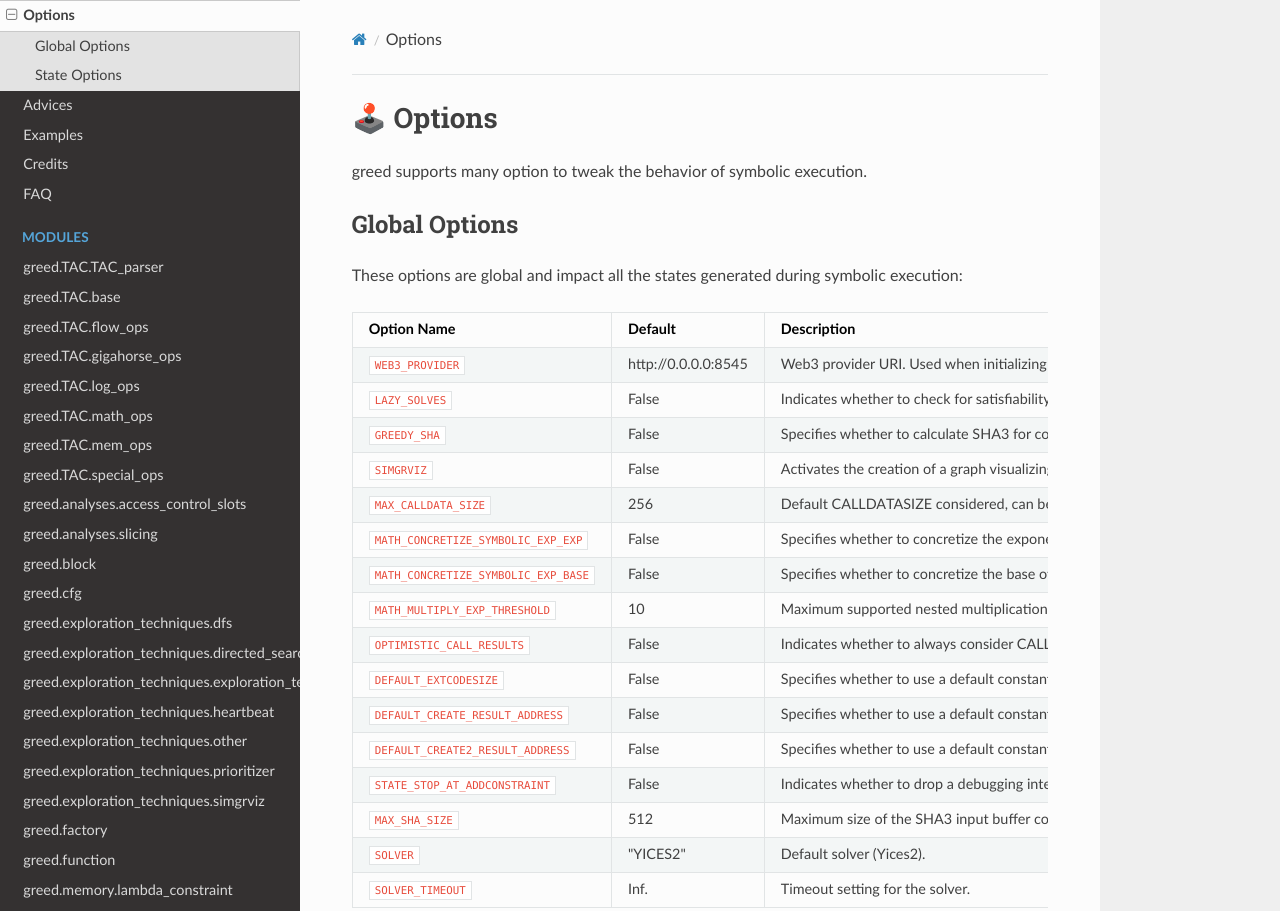
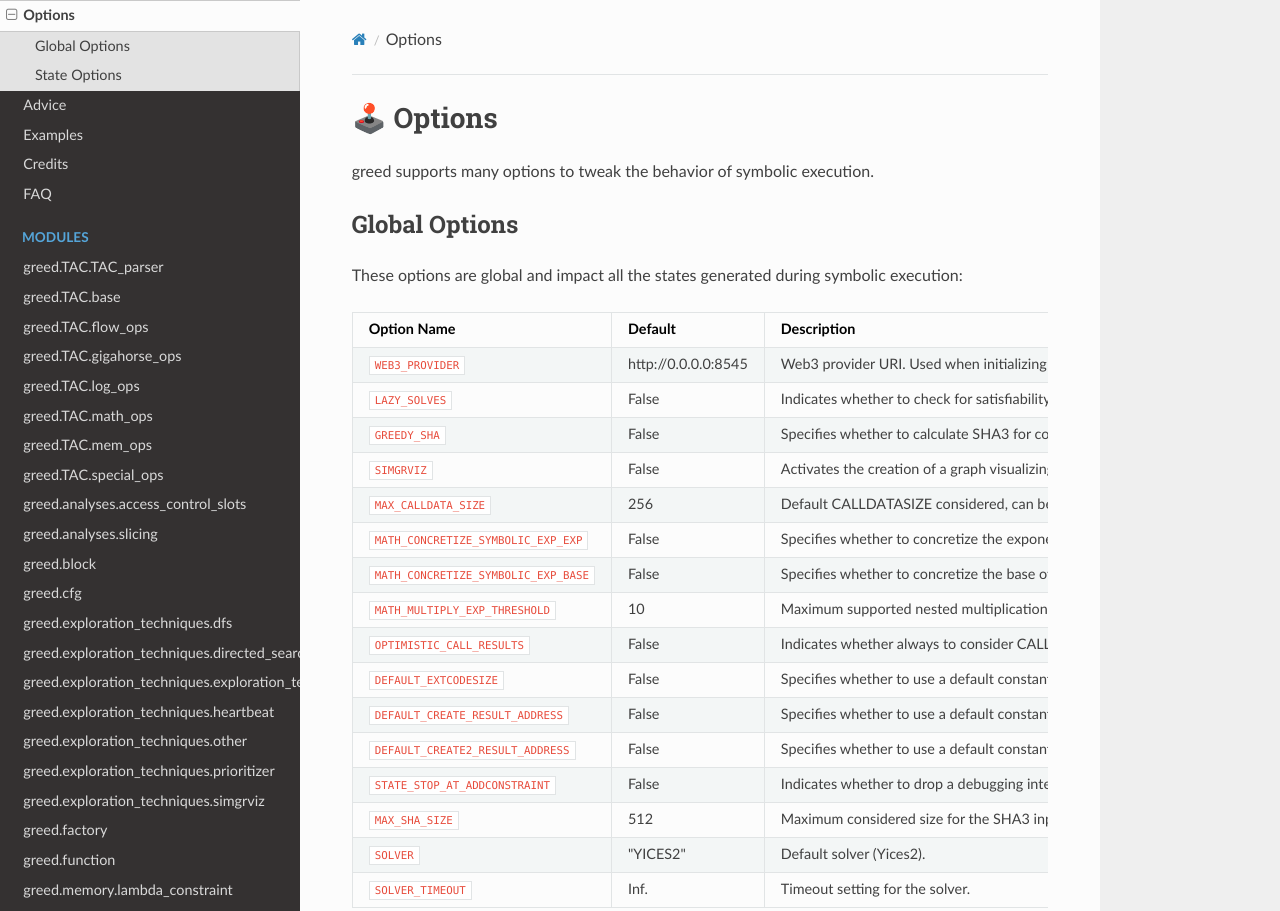
Before and after one commit to ucsb-seclab/greed, an MkDocs documentation site: the page built from docs/docs/options.md, in a window 1280 px wide and 1260 px high. Shown: the top 911 px of the window. Built offline with MkDocs 1.6.1, drawn with Linux system fonts in a browser that asks for light colours; nearby versions of some CDN libraries.

Commit message:
options and advice

```diff
--- a/docs/docs/options.md
+++ b/docs/docs/options.md
@@ -1,7 +1,7 @@
 
 # 🕹️ Options
 
-greed supports many option to tweak the behavior of symbolic execution.
+greed supports many options to tweak the behavior of symbolic execution.
 
 
 ## Global Options
@@ -13,17 +13,17 @@ These options are global and impact all the states generated during symbolic exe
 | `WEB3_PROVIDER` | http://0.0.0.0:8545  | Web3 provider URI. Used when initializing the partial concrete storage.                                              |
 | `LAZY_SOLVES` | False | Indicates whether to check for satisfiability at every fork, affecting exploration speed and state pruning. |
 | `GREEDY_SHA` | False | Specifies whether to calculate SHA3 for concrete or single-solution buffers, potentially impacting exploration speed.|
-| `SIMGRVIZ` | False | Activates the creation of a graph visualizing the exploration (the SimgrViz Exploration Technique must be also installed|
+| `SIMGRVIZ` | False | Activates the creation of a graph visualizing the exploration (the SimgrViz Exploration Technique must also be installed)|
 | `MAX_CALLDATA_SIZE` | 256 | Default CALLDATASIZE considered, can be overwritten by the entry_state constructor. |
 | `MATH_CONCRETIZE_SYMBOLIC_EXP_EXP` | False | Specifies whether to concretize the exponent of an EXP instruction. |
 | `MATH_CONCRETIZE_SYMBOLIC_EXP_BASE` | False   | Specifies whether to concretize the base of an EXP instruction. |
-| `MATH_MULTIPLY_EXP_THRESHOLD` | 10 | Maximum supported nested multiplications when there is a symbolic base and concrete exponent. |
-| `OPTIMISTIC_CALL_RESULTS` | False | Indicates whether to always consider CALLS as succeeded or not.                                                         |
+| `MATH_MULTIPLY_EXP_THRESHOLD` | 10 | Maximum supported nested multiplications when encountering a symbolic base with a concrete exponent. |
+| `OPTIMISTIC_CALL_RESULTS` | False | Indicates whether always to consider CALLS succeeded.                                                         |
 | `DEFAULT_EXTCODESIZE` | False | Specifies whether to use a default constant value for EXTCODESIZE.                                                       |
 | `DEFAULT_CREATE_RESULT_ADDRESS` | False  | Specifies whether to use a default constant address when using the CREATE opcode. |
 | `DEFAULT_CREATE2_RESULT_ADDRESS` | False  | Specifies whether to use a default constant address when using the CREATE2 opcode. |
-| `STATE_STOP_AT_ADDCONSTRAINT` | False | Indicates whether to drop a debugging interface every time a constraint is added to the state.|
-| `MAX_SHA_SIZE` | 512 | Maximum size of the SHA3 input buffer considered.|
+| `STATE_STOP_AT_ADDCONSTRAINT` | False | Indicates whether to drop a debugging interface whenever a constraint is added to the state.|
+| `MAX_SHA_SIZE` | 512 | Maximum considered size for the SHA3 input buffer.|
 | `SOLVER` | "YICES2" | Default solver (Yices2).|
 | `SOLVER_TIMEOUT` | Inf.   | Timeout setting for the solver. |
 
--- a/docs/mkdocs.yml
+++ b/docs/mkdocs.yml
@@ -24,7 +24,7 @@ nav:
   - Core Concepts: core.md
   - Advanced Topics: advanced.md
   - Options: options.md
-  - Advices: advices.md
+  - Advice: advice.md
   - Examples: examples.md
   - Credits: credits.md
   - FAQ: faq.md
--- a/docs/utils/_mkdocs.yml
+++ b/docs/utils/_mkdocs.yml
@@ -24,7 +24,7 @@ nav:
   - Core Concepts: core.md
   - Advanced Topics: advanced.md
   - Options: options.md
-  - Advices: advices.md
+  - Advice: advice.md
   - Examples: examples.md
   - Credits: credits.md
   - FAQ: faq.md
```
Also changed, not shown: docs/docs/advanced.md (+1 -1 lines), docs/docs/advice.md (added, +22 -0 lines), docs/docs/advices.md (deleted, +0 -1 lines).
